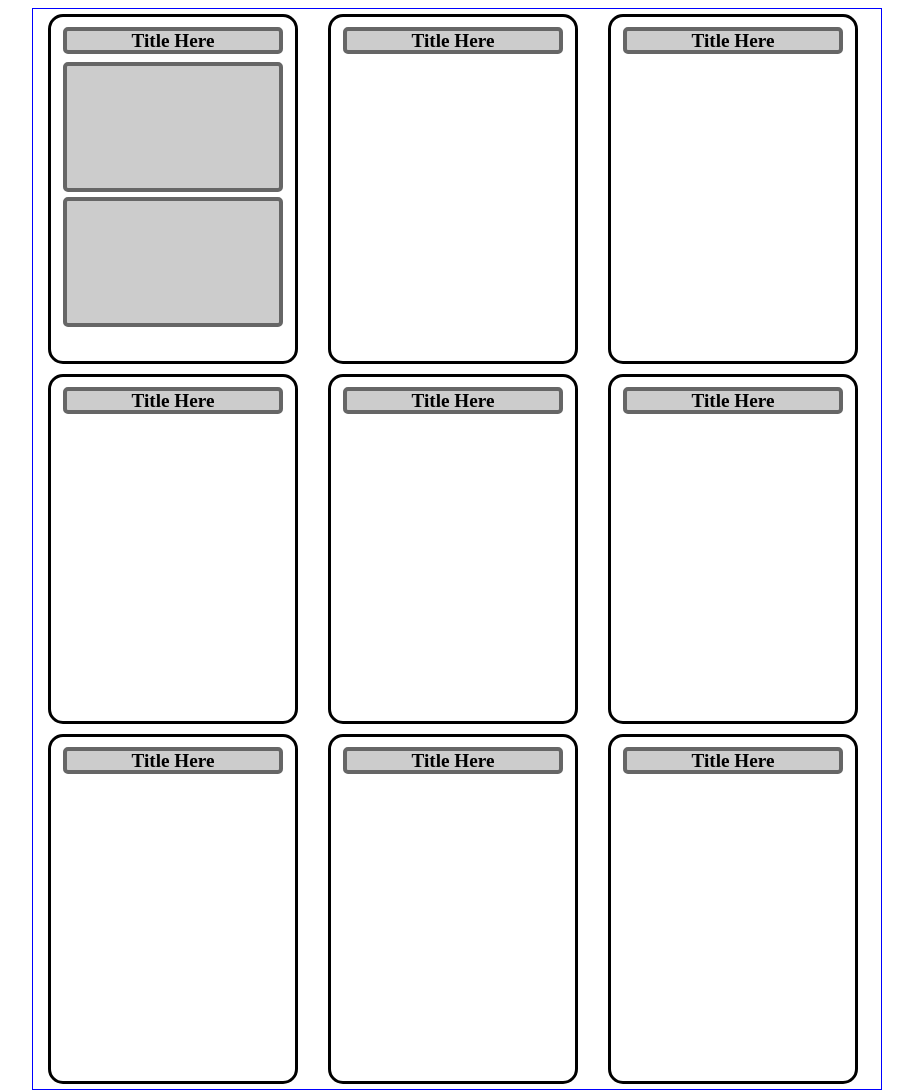
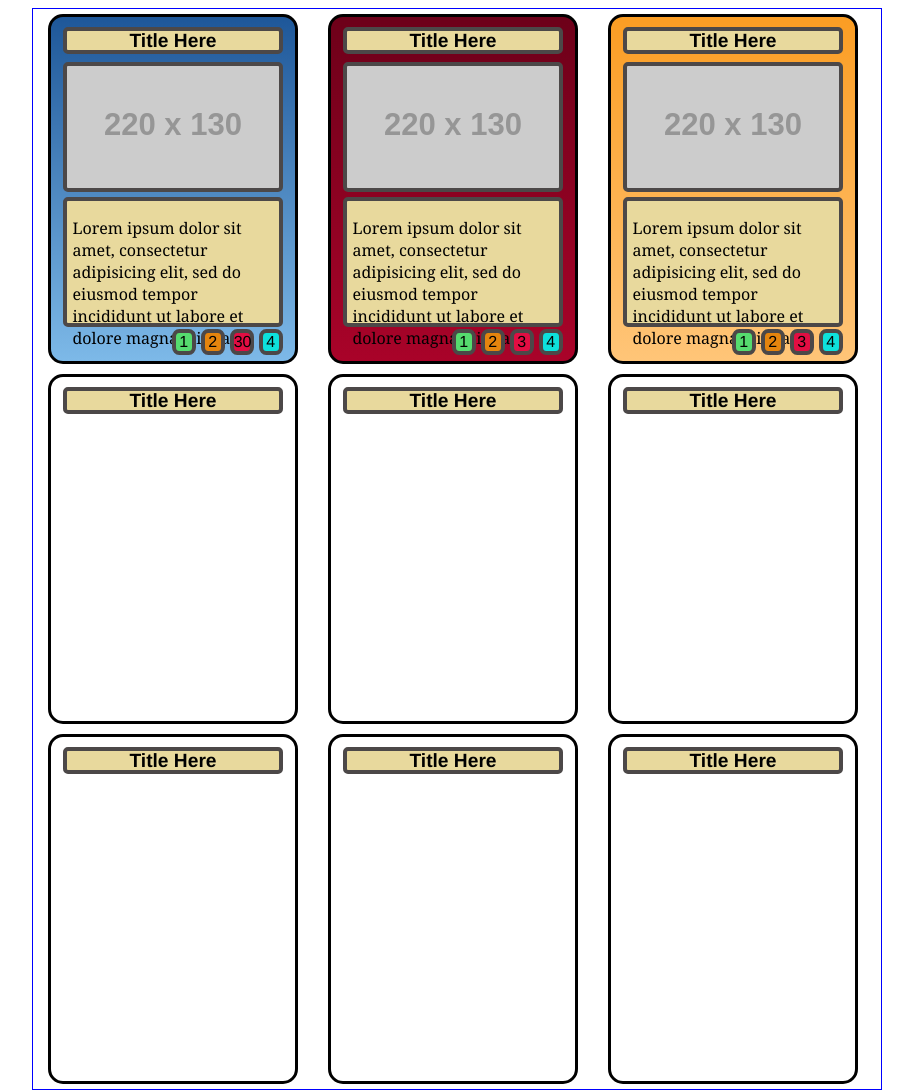
Before and after one commit to mfrazer01/mfrazer01.github.io, a plain HTML site: page srg/spacerace.html in a window 1280 px wide. Shown: the whole page, without its empty margins (183-1096 px from the left). Drawn offline with Linux system fonts and the light colour scheme; placeholder pictures from the web are drawn by us.

Commit message:
Updating files

```diff
--- a/srg/spacerace.html
+++ b/srg/spacerace.html
@@ -5,99 +5,72 @@
 <meta charset="utf-8">
 <title>Space Race Cards</title>
 
+<link rel="stylesheet" type="text/css" href="css/spaceracecards.css">
 
-<style type="text/css">
-	html {
-	  box-sizing: border-box;
-	}
-
-	*, *:before, *:after {
-	  box-sizing: inherit;
-	}
-
-	#mainContainer {
-		width: 850px;
-		margin-left: auto;
-		margin-right: auto;
-		border: 1px solid blue;
-		height: 100%;
-	}
-
-	.clearfix {
-		clear: both;
-	}
-
-	.card {
-		width: 250px;
-		height: 350px;
-		margin: 5px 15px;
-		border: 3px solid black;
-		border-radius: 15px;
-		float: left;
-		position: relative;
-	}
-
-	.card div {
-		border: 4px solid #666;
-		border-radius: 5px;
-		background-color: #CCC;
-		position: absolute;
-	}
-
-	.card_title {
-		width: 90%;
-		max-height: 30px;
-		top: 10px;
-		left: 5%;
-	}
-
-	.card_title h2 {
-		text-align: center;
-		font-size: 1.2em;
-		line-height: 1em;
-		margin: 0;
-		padding: 0;
-	}
-
-	.card_img {
-		top: 45px;
-		left: 5%;
-		width: 90%;
-		height: 130px;
-	}
-
-	.card_desc {
-		top: 180px;
-		left: 5%;
-		width: 90%;
-		height: 130px;
-	}
-
-</style>
 </head>
 
 <body>
 
 <div id="mainContainer">
 
-<section class="card">
+<section class="card" data-type="team_deck">
 	<div class="card_title">
 		<h2>Title Here</h2>
 	</div>
 	<div class="card_img"></div>
-	<div class="card_desc"></div>
+	<div class="card_desc">
+		<p>Lorem ipsum dolor sit amet, consectetur adipisicing elit, sed do eiusmod	tempor incididunt ut labore et dolore magna aliqua.</p>
+	</div>
+	<div class="card_stat_block">
+		<ul>
+			<li data-stat="speed">1</li>
+			<li data-stat="maneuver">2</li>
+			<li data-stat="body">30</li>
+			<li data-stat="shield">4</li>
+		</ul>
+		<div class="clearfix"></div>
+	</div>
+	<div class="card_back"></div>
 </section>
 
-<section class="card">
+<section class="card" data-type="action_deck">
 	<div class="card_title">
 		<h2>Title Here</h2>
 	</div>
+	<div class="card_img"></div>
+	<div class="card_desc">
+		<p>Lorem ipsum dolor sit amet, consectetur adipisicing elit, sed do eiusmod	tempor incididunt ut labore et dolore magna aliqua.</p>
+	</div>
+	<div class="card_stat_block">
+		<ul>
+			<li data-stat="speed">1</li>
+			<li data-stat="maneuver">2</li>
+			<li data-stat="body">3</li>
+			<li data-stat="shield">4</li>
+		</ul>
+		<div class="clearfix"></div>
+	</div>
+	<div class="card_back"></div>
 </section>
 
-<section class="card">
+<section class="card" data-type="track_deck">
 	<div class="card_title">
 		<h2>Title Here</h2>
 	</div>
+	<div class="card_img"></div>
+	<div class="card_desc">
+		<p>Lorem ipsum dolor sit amet, consectetur adipisicing elit, sed do eiusmod	tempor incididunt ut labore et dolore magna aliqua.</p>
+	</div>
+	<div class="card_stat_block">
+		<ul>
+			<li data-stat="speed">1</li>
+			<li data-stat="maneuver">2</li>
+			<li data-stat="body">3</li>
+			<li data-stat="shield">4</li>
+		</ul>
+		<div class="clearfix"></div>
+	</div>
+	<div class="card_back"></div>
 </section>
 
 <section class="card">
```
Also changed, not shown: srg/index.html (deleted, +0 -145 lines).
